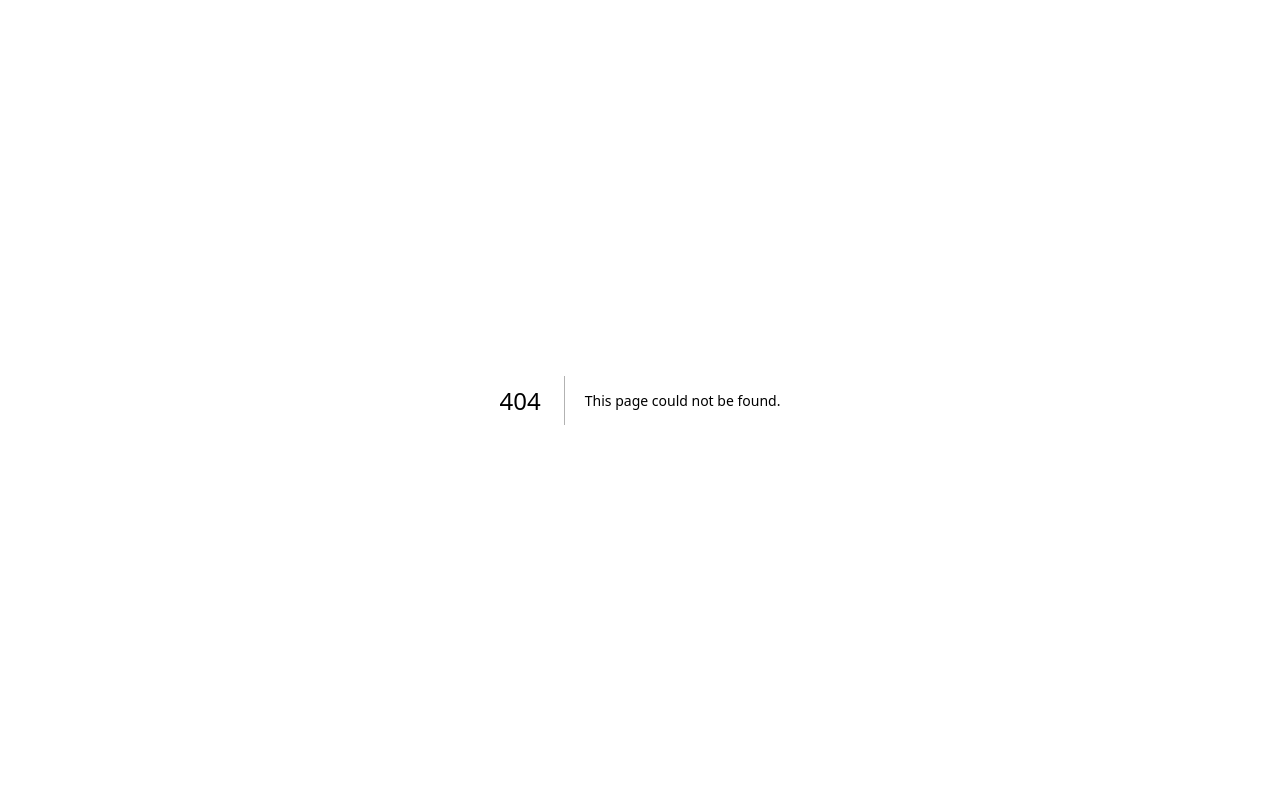
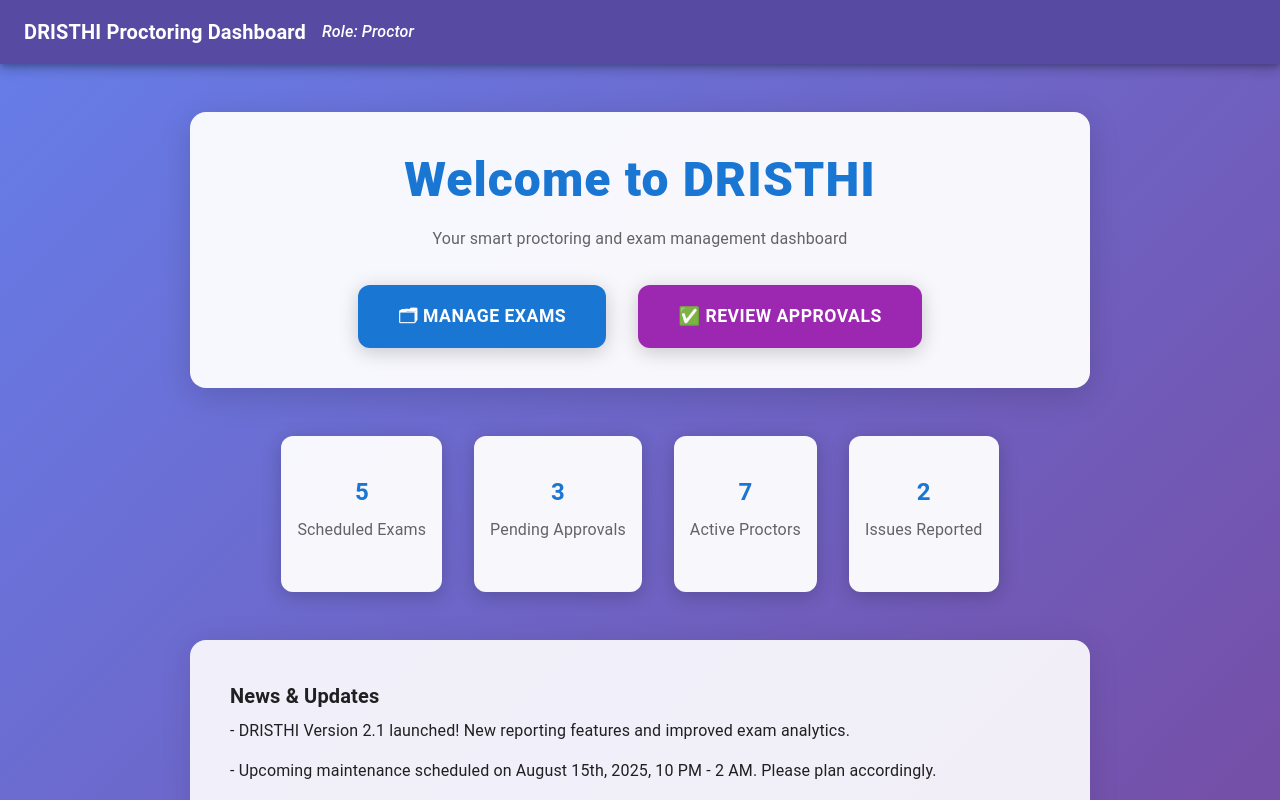
Before and after one commit to pramit-1/Drishti-a-proctoring-system, a Next.js app in the folder frontend/: page /dashboardProctor in a window 1280 px wide. Before the commit this address had no page. Shown: the top 800 px of the page. Built offline with nearby package versions, Linux system fonts and the light colour scheme.

Commit message:
dashboard for proctor

```diff
--- a/frontend/src/app/dashboard/page.jsx
+++ b/frontend/src/app/dashboardAttendee/page.jsx
@@ -13,18 +13,119 @@ import {
   CardContent,
 } from "@mui/material";
 
-const Dashboard = () => {
+const Dashboard = ({ role = "attendee" }) => {
   const handleNavigate = (path) => {
     window.location.href = path;
   };
 
-  // Example dashboard data — replace with your actual data source or props
-  const dashboardStats = [
+  // Capitalize first letter safely
+  const displayRole = role.charAt(0).toUpperCase() + role.slice(1);
+
+  // Define dashboard data based on role
+  const proctorStats = [
     { title: "Scheduled Exams", value: 5 },
-    { title: "Exams Taken Today", value: 12 },
     { title: "Pending Approvals", value: 3 },
     { title: "Active Proctors", value: 7 },
+    { title: "Issues Reported", value: 2 },
   ];
+
+  const attendeeStats = [
+    { title: "Upcoming Exams", value: 3 },
+    { title: "Exams Taken Today", value: 12 },
+    { title: "Passed Exams", value: 25 },
+    { title: "Failed Exams", value: 2 },
+  ];
+
+  // Choose stats and buttons based on role
+  const dashboardStats = role === "proctor" ? proctorStats : attendeeStats;
+
+  // Shared button styles for consistency
+  const buttonStyles = {
+    px: { xs: 3, sm: 5 },
+    py: { xs: 1.5, sm: 2 },
+    fontWeight: "bold",
+    fontSize: { xs: "0.9rem", sm: "1.1rem" },
+    boxShadow: "0 4px 20px rgba(0,0,0,0.2)",
+    borderRadius: 3,
+    transition: "transform 0.2s, box-shadow 0.2s",
+    "&:hover": {
+      transform: "scale(1.07)",
+      boxShadow: "0 8px 40px rgba(0,0,0,0.3)",
+    },
+    "&:focus-visible": {
+      outline: "3px solid",
+      outlineOffset: "2px",
+    },
+  };
+
+  // Define different buttons/actions per role
+  const proctorActions = (
+    <Box
+      sx={{
+        display: "flex",
+        justifyContent: "center",
+        gap: 4,
+        flexWrap: "wrap",
+      }}
+    >
+      <Button
+        variant="contained"
+        color="primary"
+        sx={{
+          ...buttonStyles,
+          "&:focus-visible": { outlineColor: "#3f51b5" },
+        }}
+        onClick={() => handleNavigate("/manage-exam")}
+      >
+        🗂 Manage Exams
+      </Button>
+      <Button
+        variant="contained"
+        color="secondary"
+        sx={{
+          ...buttonStyles,
+          "&:focus-visible": { outlineColor: "#f50057" },
+        }}
+        onClick={() => handleNavigate("/review-approvals")}
+      >
+        ✅ Review Approvals
+      </Button>
+    </Box>
+  );
+
+  const attendeeActions = (
+    <Box
+      sx={{
+        display: "flex",
+        justifyContent: "center",
+        gap: 4,
+        flexWrap: "wrap",
+      }}
+    >
+      <Button
+        variant="contained"
+        color="primary"
+        sx={{
+          ...buttonStyles,
+          "&:focus-visible": { outlineColor: "#3f51b5" },
+        }}
+        onClick={() => handleNavigate("/exam")}
+      >
+        📝 Take Exam
+      </Button>
+      <Button
+        variant="contained"
+        color="secondary"
+        sx={{
+          ...buttonStyles,
+          "&:focus-visible": { outlineColor: "#f50057" },
+        }}
+        onClick={() => handleNavigate("/exam-history")}
+      >
+        📜 Exam History
+      </Button>
+    </Box>
+  );
 
   return (
     <Box
@@ -42,7 +143,9 @@ const Dashboard = () => {
           <Typography variant="h6" sx={{ fontWeight: "bold" }}>
             DRISTHI Proctoring Dashboard
           </Typography>
-          {/* You could add navigation buttons or user menu here */}
+          <Typography sx={{ ml: 2, fontWeight: 500, fontStyle: "italic" }}>
+            Role: {displayRole}
+          </Typography>
         </Toolbar>
       </AppBar>
 
@@ -82,63 +185,7 @@ const Dashboard = () => {
           <Typography variant="subtitle1" color="text.secondary" sx={{ mb: 4 }}>
             Your smart proctoring and exam management dashboard
           </Typography>
-          <Box
-            sx={{
-              display: "flex",
-              justifyContent: "center",
-              gap: 4,
-              flexWrap: "wrap",
-            }}
-          >
-            <Button
-              variant="contained"
-              color="primary"
-              sx={{
-                px: { xs: 3, sm: 5 },
-                py: { xs: 1.5, sm: 2 },
-                fontWeight: "bold",
-                fontSize: { xs: "0.9rem", sm: "1.1rem" },
-                boxShadow: "0 4px 20px rgba(0,0,0,0.2)",
-                borderRadius: 3,
-                transition: "transform 0.2s, box-shadow 0.2s",
-                "&:hover": {
-                  transform: "scale(1.07)",
-                  boxShadow: "0 8px 40px rgba(0,0,0,0.3)",
-                },
-                "&:focus-visible": {
-                  outline: "3px solid #3f51b5",
-                  outlineOffset: "2px",
-                },
-              }}
-              onClick={() => handleNavigate("/manage-exam")}
-            >
-              🗂 Manage Exams
-            </Button>
-            <Button
-              variant="contained"
-              color="secondary"
-              sx={{
-                px: { xs: 3, sm: 5 },
-                py: { xs: 1.5, sm: 2 },
-                fontWeight: "bold",
-                fontSize: { xs: "0.9rem", sm: "1.1rem" },
-                boxShadow: "0 4px 20px rgba(0,0,0,0.2)",
-                borderRadius: 3,
-                transition: "transform 0.2s, box-shadow 0.2s",
-                "&:hover": {
-                  transform: "scale(1.07)",
-                  boxShadow: "0 8px 40px rgba(0,0,0,0.3)",
-                },
-                "&:focus-visible": {
-                  outline: "3px solid #f50057",
-                  outlineOffset: "2px",
-                },
-              }}
-              onClick={() => handleNavigate("/exam")}
-            >
-              📝 Take Exam
-            </Button>
-          </Box>
+          {role === "proctor" ? proctorActions : attendeeActions}
         </Paper>
 
         {/* Stats Grid */}
@@ -212,9 +259,7 @@ const Dashboard = () => {
           color: "rgba(255,255,255,0.8)",
         }}
       >
-        <Typography variant="body2">
-          © 2025 DRISTHI. All rights reserved.
-        </Typography>
+        <Typography variant="body2">© 2025 DRISTHI. All rights reserved.</Typography>
       </Box>
     </Box>
   );
--- /dev/null
+++ b/frontend/src/app/dashboardProctor/page.jsx
@@ -0,0 +1,146 @@
+"use client";
+import React from "react";
+import {
+  Typography,
+  Button,
+  Box,
+  Paper,
+  AppBar,
+  Toolbar,
+  Container,
+  Grid,
+  Card,
+  CardContent,
+} from "@mui/material";
+
+const DashboardProctor = () => {
+  const handleNavigate = (path) => {
+    window.location.href = path;
+  };
+
+  const dashboardStats = [
+    { title: "Scheduled Exams", value: 5 },
+    { title: "Pending Approvals", value: 3 },
+    { title: "Active Proctors", value: 7 },
+    { title: "Issues Reported", value: 2 },
+  ];
+
+  const buttonStyles = {
+    px: { xs: 3, sm: 5 },
+    py: { xs: 1.5, sm: 2 },
+    fontWeight: "bold",
+    fontSize: { xs: "0.9rem", sm: "1.1rem" },
+    boxShadow: "0 4px 20px rgba(0,0,0,0.2)",
+    borderRadius: 3,
+    transition: "transform 0.2s, box-shadow 0.2s",
+    "&:hover": {
+      transform: "scale(1.07)",
+      boxShadow: "0 8px 40px rgba(0,0,0,0.3)",
+    },
+    "&:focus-visible": {
+      outline: "3px solid",
+      outlineOffset: "2px",
+    },
+  };
+
+  return (
+    <Box
+      sx={{
+        minHeight: "100vh",
+        display: "flex",
+        flexDirection: "column",
+        background: "linear-gradient(135deg, #667eea 0%, #764ba2 100%)",
+        color: "#fff",
+      }}
+    >
+      <AppBar position="static" elevation={6} sx={{ bgcolor: "#564aa3" }}>
+        <Toolbar>
+          <Typography variant="h6" sx={{ fontWeight: "bold" }}>
+            DRISTHI Proctoring Dashboard
+          </Typography>
+          <Typography sx={{ ml: 2, fontWeight: 500, fontStyle: "italic" }}>
+            Role: Proctor
+          </Typography>
+        </Toolbar>
+      </AppBar>
+
+      <Container maxWidth="lg" sx={{ flexGrow: 1, py: 6, display: "flex", flexDirection: "column", alignItems: "center" }}>
+        <Paper
+          elevation={12}
+          sx={{
+            width: "100%",
+            maxWidth: 900,
+            mb: 6,
+            p: { xs: 3, sm: 5 },
+            textAlign: "center",
+            borderRadius: 4,
+            backgroundColor: "rgba(255,255,255,0.95)",
+            color: "text.primary",
+            boxShadow: "0 8px 32px rgba(0,0,0,0.15)",
+          }}
+        >
+          <Typography variant="h3" gutterBottom sx={{ fontWeight: 800, letterSpacing: 1.1, color: "primary.main" }}>
+            Welcome to DRISTHI
+          </Typography>
+          <Typography variant="subtitle1" color="text.secondary" sx={{ mb: 4 }}>
+            Your smart proctoring and exam management dashboard
+          </Typography>
+          <Box sx={{ display: "flex", justifyContent: "center", gap: 4, flexWrap: "wrap" }}>
+            <Button
+              variant="contained"
+              color="primary"
+              sx={{ ...buttonStyles, "&:focus-visible": { outlineColor: "#3f51b5" } }}
+              onClick={() => handleNavigate("/manage-exam")}
+            >
+              🗂 Manage Exams
+            </Button>
+            <Button
+              variant="contained"
+              color="secondary"
+              sx={{ ...buttonStyles, "&:focus-visible": { outlineColor: "#f50057" } }}
+              onClick={() => handleNavigate("/review-approvals")}
+            >
+              ✅ Review Approvals
+            </Button>
+          </Box>
+        </Paper>
+
+        <Grid container spacing={4} justifyContent="center" sx={{ mb: 6 }}>
+          {dashboardStats.map(({ title, value }) => (
+            <Grid item xs={12} sm={6} md={3} key={title}>
+              <Card sx={{ borderRadius: 3, boxShadow: "0 4px 20px rgba(0,0,0,0.2)", backgroundColor: "rgba(255,255,255,0.95)", color: "text.primary", textAlign: "center", py: 3 }}>
+                <CardContent>
+                  <Typography variant="h5" sx={{ fontWeight: 700, mb: 1, color: "primary.main" }}>
+                    {value}
+                  </Typography>
+                  <Typography variant="subtitle1" color="text.secondary">{title}</Typography>
+                </CardContent>
+              </Card>
+            </Grid>
+          ))}
+        </Grid>
+
+        <Paper elevation={8} sx={{ maxWidth: 900, width: "100%", p: { xs: 3, sm: 5 }, borderRadius: 4, bgcolor: "rgba(255,255,255,0.9)", color: "text.primary", boxShadow: "0 4px 32px rgba(0,0,0,0.1)" }}>
+          <Typography variant="h6" gutterBottom sx={{ fontWeight: 700 }}>
+            News & Updates
+          </Typography>
+          <Typography variant="body1" sx={{ mb: 2 }}>
+            - DRISTHI Version 2.1 launched! New reporting features and improved exam analytics.
+          </Typography>
+          <Typography variant="body1" sx={{ mb: 2 }}>
+            - Upcoming maintenance scheduled on August 15th, 2025, 10 PM - 2 AM. Please plan accordingly.
+          </Typography>
+          <Typography variant="body1">
+            - New proctoring guidelines released. Make sure to review the updated policies.
+          </Typography>
+        </Paper>
+      </Container>
+
+      <Box component="footer" sx={{ py: 2, textAlign: "center", backgroundColor: "rgba(86, 74, 163, 0.85)", color: "rgba(255,255,255,0.8)" }}>
+        <Typography variant="body2">© 2025 DRISTHI. All rights reserved.</Typography>
+      </Box>
+    </Box>
+  );
+};
+
+export default DashboardProctor;
```
